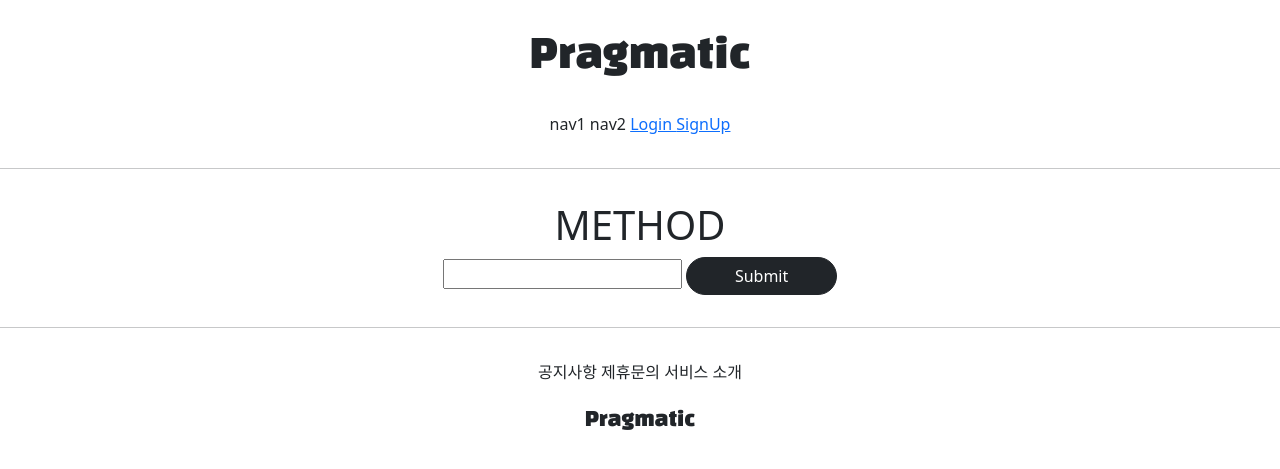
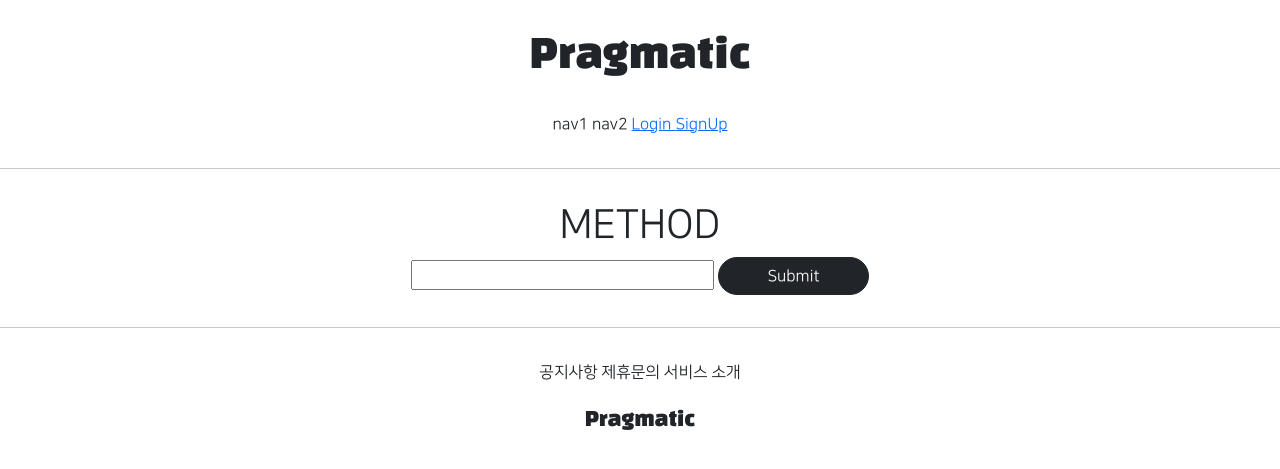
Before and after one commit to 21nkyu/gis_1ban_3, a Django app: page /account/hello_world/ in a window 1280 px wide. Shown: the top 469 px of the page. Run offline with Django 3.2, Linux system fonts and the light colour scheme; parts of the project's set-up code (start-up, migrations or seed data) failed here and were passed over; some libraries are stand-ins or nearby versions.

Commit message:
21 07 15 001 ik_1ban_3 018

```diff
--- a/ik_1ban_3/settings.py
+++ b/ik_1ban_3/settings.py
@@ -122,7 +122,7 @@ AUTH_PASSWORD_VALIDATORS = [
 # Internationalization
 # https://docs.djangoproject.com/en/3.2/topics/i18n/
 
-LANGUAGE_CODE = 'en-us'
+LANGUAGE_CODE = 'ko-kr'
 
 TIME_ZONE = 'UTC'
 
--- a/templates/base.html
+++ b/templates/base.html
@@ -1,7 +1,7 @@
 <!DOCTYPE html>
 <html lang="en">
     {% include 'head.html' %}
-<body>
+<body style="font-family: 'NanumSquareR">
 
     {% include 'header.html'%}
 
--- a/templates/head.html
+++ b/templates/head.html
@@ -15,4 +15,30 @@
     {#  DEFAULT CSS LINK  #}
     <link rel="stylesheet" type="text/css" href="{% static 'base.css'%}">
 
+    <style>
+        @font-face {
+            font-family: 'NanumSquareR';
+            src: local('NanumSquareR'),
+            url("{% static 'fonts/NanumSquareR.otf' %}") format("opentype");
+        }
+        @font-face {
+            font-family: 'NanumSquareEB';
+            src: local('NanumSquareEB'),
+            url("{% static 'fonts/NanumSquareEB.otf' %}") format("opentype");
+        }
+        @font-face {
+            font-family: 'NanumSquareB';
+            src: local('NanumSquareB'),
+            url("{% static 'fonts/NanumSquareB.otf' %}") format("opentype");
+        }
+        @font-face {
+            font-family: 'NanumSquareL';
+            src: local('NanumSquareL'),
+            url("{% static 'fonts/NanumSquareL.otf' %}") format("opentype");
+        }
+    </style>
+
+
+    {#  #}
+
 </head>
```
Also changed, not shown: static/fonts/NanumSquareB.otf (added), static/fonts/NanumSquareEB.otf (added), static/fonts/NanumSquareL.otf (added), static/fonts/NanumSquareR.otf (added).
